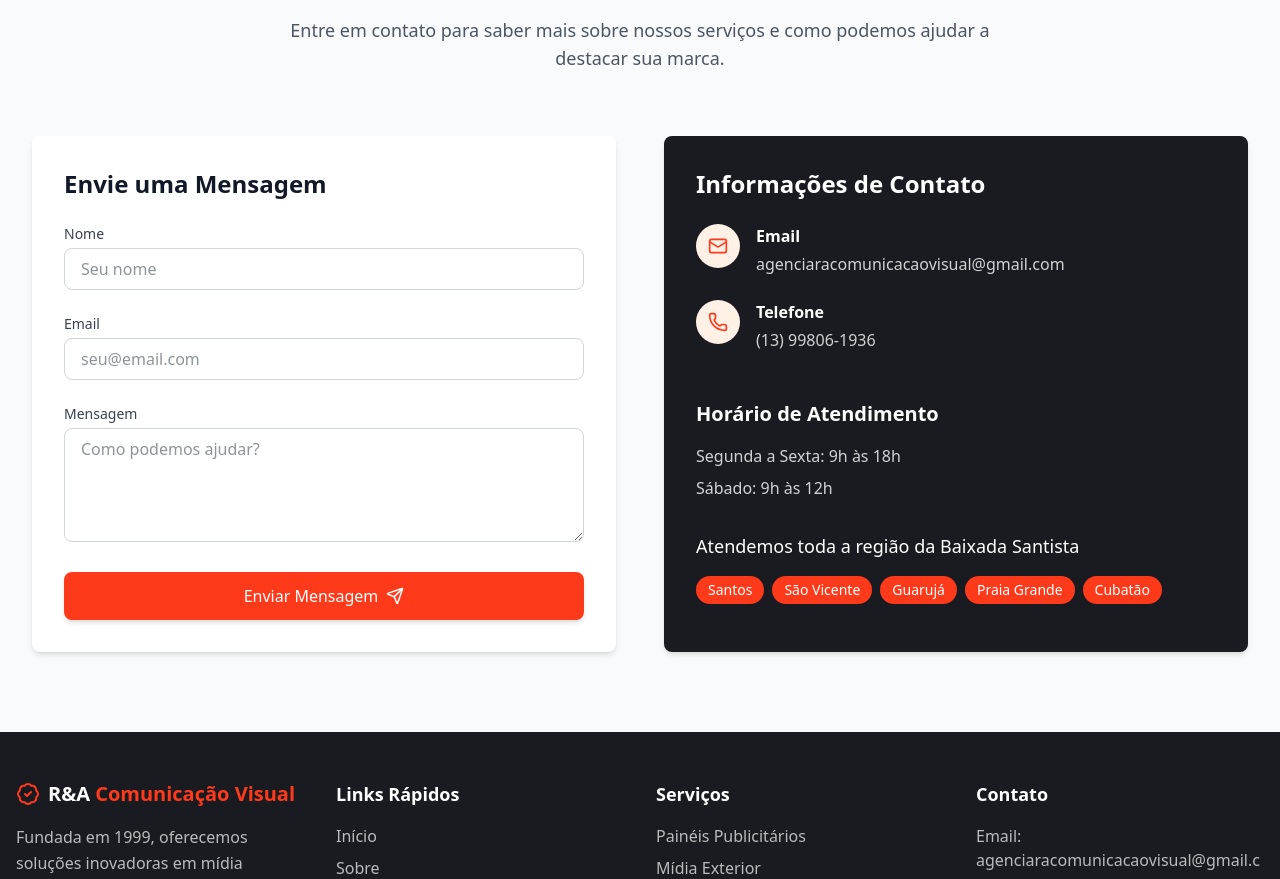
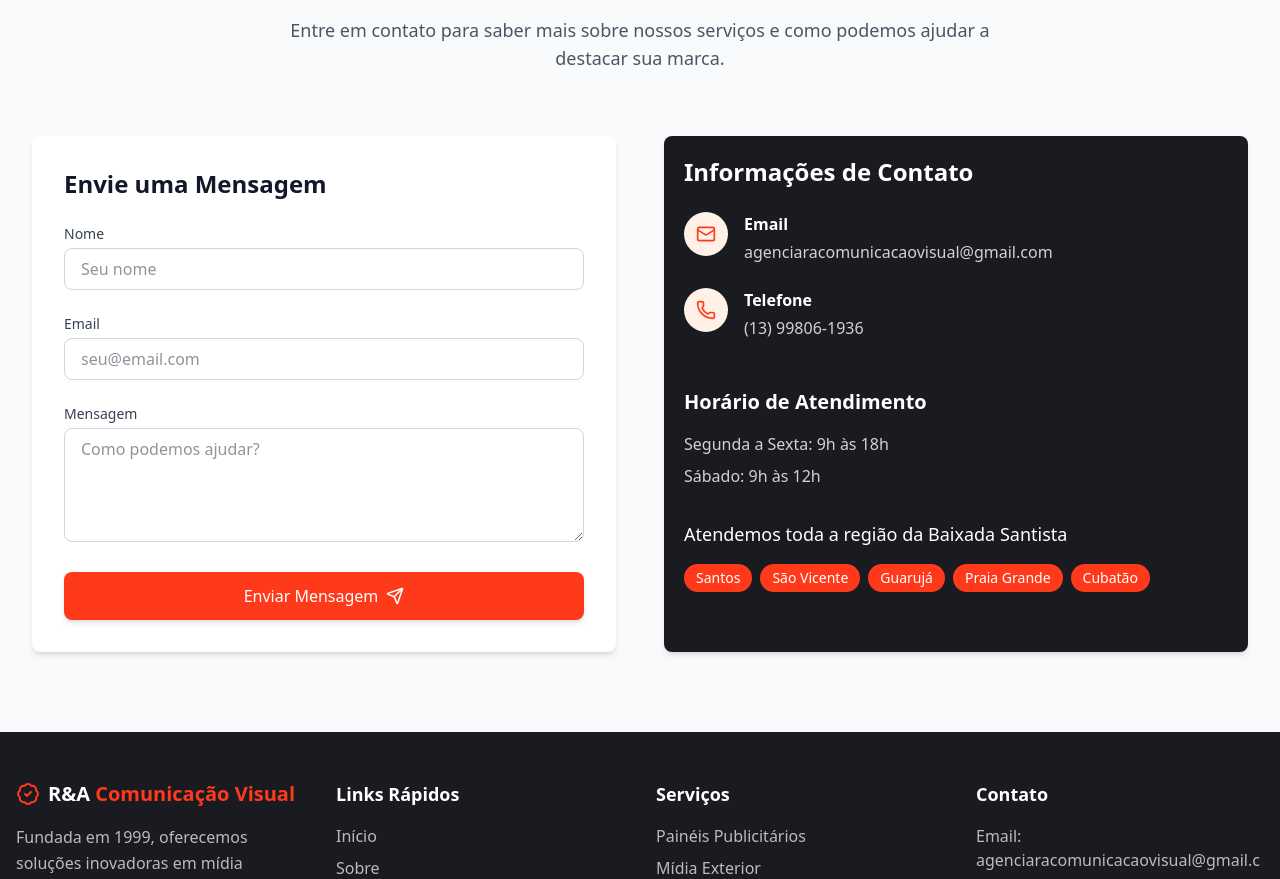
Before and after one commit to 21lucasbarros/projeto-ilha-outdoor, a React (Vite) app: page / in a window 1280 px wide. Shown: the part 5380-6259 px from the top of the page. Built offline with nearby package versions, Linux system fonts and the light colour scheme.

Commit message:
style: ajustado o padding do componente de informacoes de contato para melhorar a estetica do layout.

```diff
--- a/src/components/Contact.tsx
+++ b/src/components/Contact.tsx
@@ -188,7 +188,7 @@ export default function Contact() {
             viewport={{ once: true, amount: 0.3 }}
             transition={{ duration: 0.6 }}
           >
-            <div className="bg-[#1a1b21] text-white p-8 rounded-lg shadow-md h-full flex flex-col justify-between">
+            <div className="bg-[#1a1b21] text-white p-5 rounded-lg shadow-md h-full flex flex-col justify-between">
               <div>
                 <h3 className="text-2xl font-bold mb-6">
                   Informações de Contato
```
